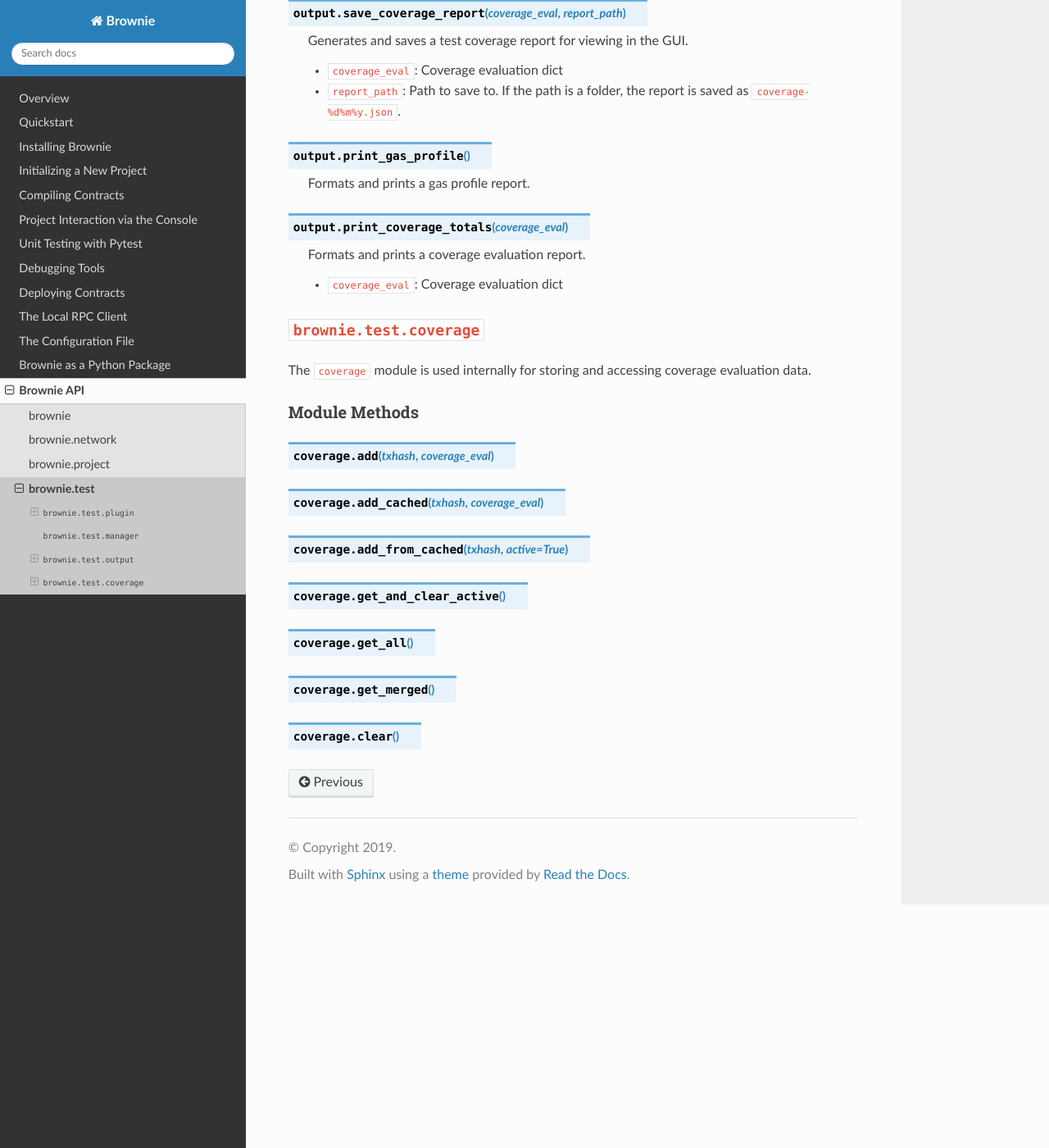
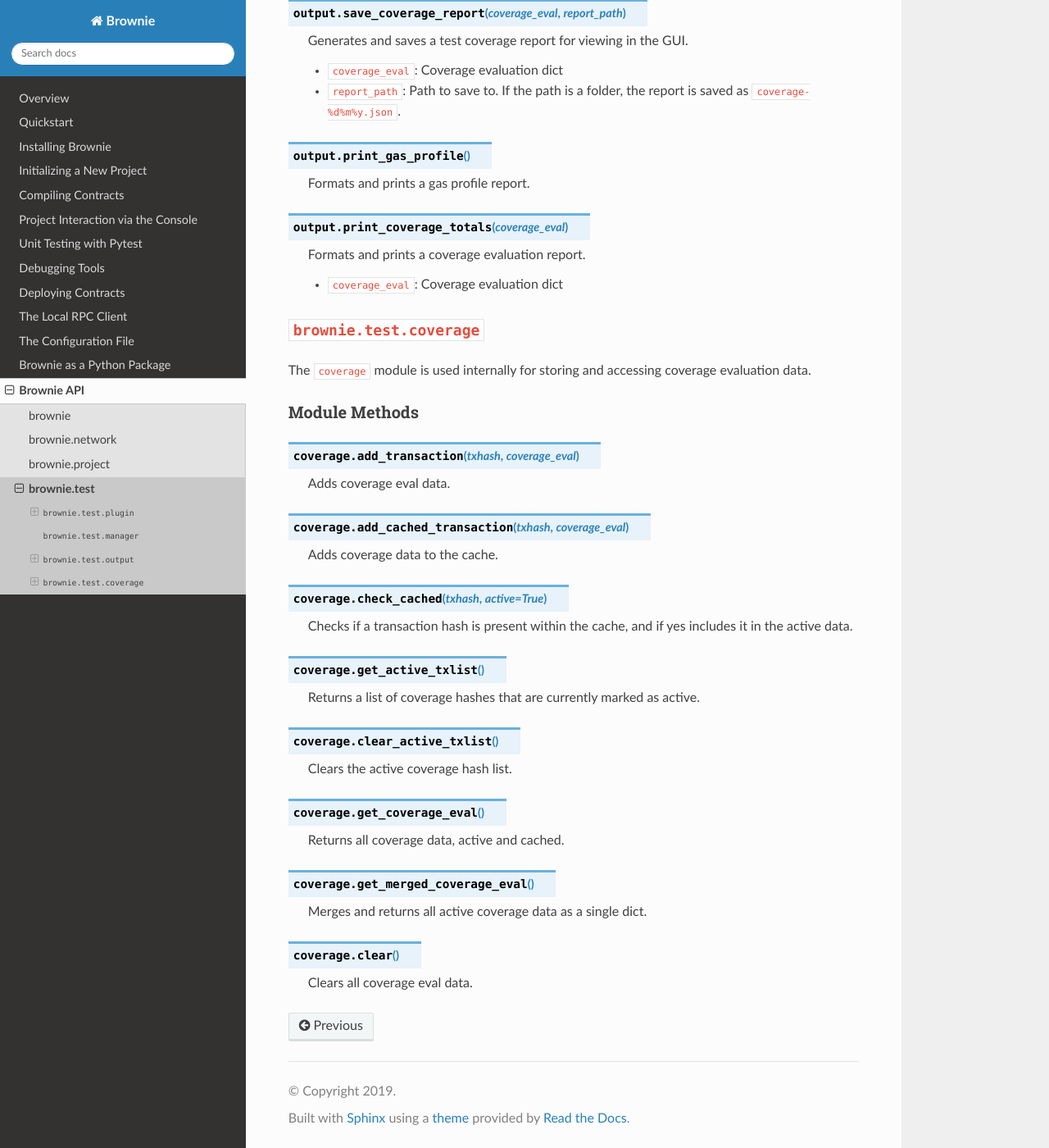
Before and after one commit to eth-brownie/brownie, a Sphinx documentation site: the page built from docs/api-test.rst, in a window 1280 px wide and 1400 px high, scrolled down 2673 px. Shown: the whole window at 82% size. Built offline with Sphinx 7.4.7 and the Read the Docs theme 2.0.0, drawn with Linux system fonts in a browser that asks for light colours.

Commit message:
better docs for coverage eval, still a ways to go here

```diff
--- a/docs/api-test.rst
+++ b/docs/api-test.rst
@@ -139,16 +139,34 @@ The ``coverage`` module is used internally for storing and accessing coverage ev
 Module Methods
 --------------
 
-.. py:method:: coverage.add(txhash, coverage_eval)
+.. py:method:: coverage.add_transaction(txhash, coverage_eval)
 
-.. py:method:: coverage.add_cached(txhash, coverage_eval)
+    Adds coverage eval data.
 
-.. py:method:: coverage.add_from_cached(txhash, active=True)
+.. py:method:: coverage.add_cached_transaction(txhash, coverage_eval)
 
-.. py:method:: coverage.get_and_clear_active()
+    Adds coverage data to the cache.
 
-.. py:method:: coverage.get_all()
+.. py:method:: coverage.check_cached(txhash, active=True)
 
-.. py:method:: coverage.get_merged()
+    Checks if a transaction hash is present within the cache, and if yes includes it in the active data.
+
+.. py:method:: coverage.get_active_txlist()
+
+    Returns a list of coverage hashes that are currently marked as active.
+
+.. py:method:: coverage.clear_active_txlist()
+
+    Clears the active coverage hash list.
+
+.. py:method:: coverage.get_coverage_eval()
+
+    Returns all coverage data, active and cached.
+
+.. py:method:: coverage.get_merged_coverage_eval()
+
+    Merges and returns all active coverage data as a single dict.
 
 .. py:method:: coverage.clear()
+
+    Clears all coverage eval data.
```
Also changed, not shown: 5 other files.
